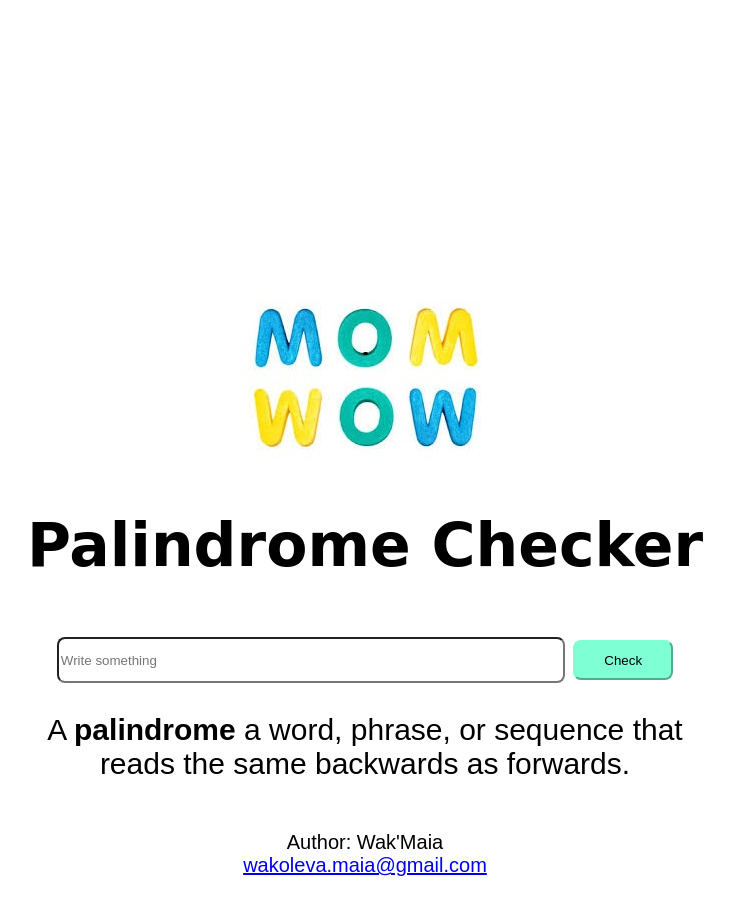
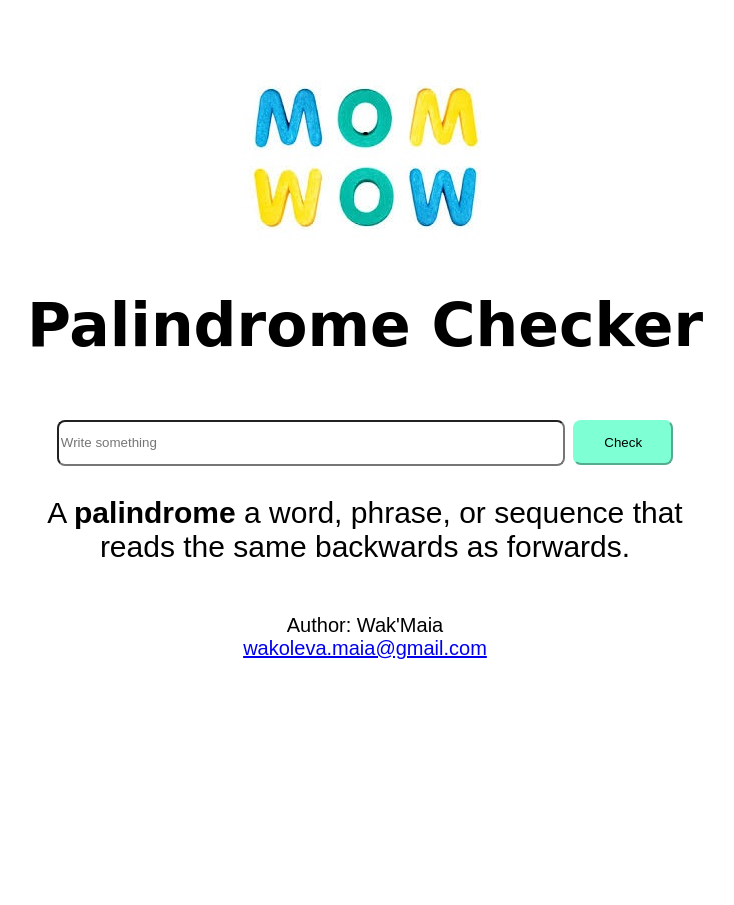
Before and after one commit to wakmaia/palindromo, a plain HTML site: page index.html in a window 1280 px wide. Shown: the whole page, without its empty margins (275-1009 px from the left). After the commit the page ends 800 px from the top, so only its background shows below. Drawn offline with Linux system fonts and the light colour scheme; a web font is replaced by a local one.

Commit message:
wip: remove unnecessary margin

```diff
--- a/style.css
+++ b/style.css
@@ -6,10 +6,9 @@ body{
     justify-content: space-between;
     align-items: center;
     font-size: 30px;
-    margin-top: 300px;
+    margin-top: 80px;
     text-align: center;
 }
-
 
 #text-input{
     border-radius: 8px;
@@ -21,7 +20,7 @@ body{
     background-color: aquamarine;
     border-radius: 8px;
     border-color: aquamarine;
-    height: 40px;
+    height: 45px;
     width: 100px;
     margin-top: 20px;
 }
```
